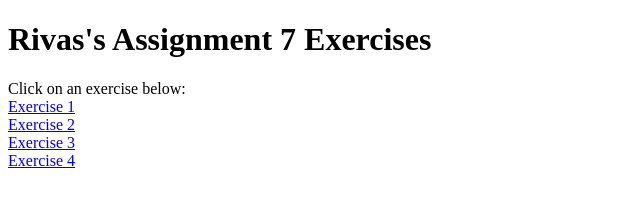
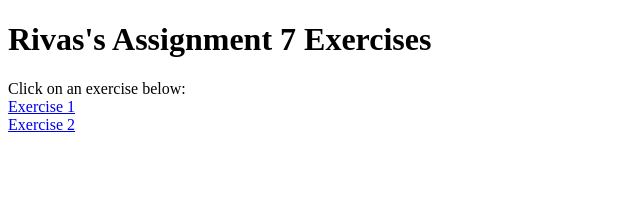
Before and after one commit to cruzrivas/HW7, a plain HTML site: page index.html in a window 1280 px wide. Shown: the whole page, without its empty margins (0-640 px from the left). Drawn offline with Linux system fonts and the light colour scheme.

Commit message:
final commit

```diff
--- a/index.html
+++ b/index.html
@@ -10,8 +10,6 @@
     <h1>Rivas's Assignment 7 Exercises</h1>
     Click on an exercise below: <br>
     <a href="html/ex1.html">Exercise 1</a> <br>
-    <a href="html/ex2.html">Exercise 2</a> <br>
-    <a href="html/ex3.html">Exercise 3</a> <br>
-    <a href="html/ex4.html">Exercise 4</a>
+    <a href="html/ex2.html">Exercise 2</a>
 </body>
 </html>
```
